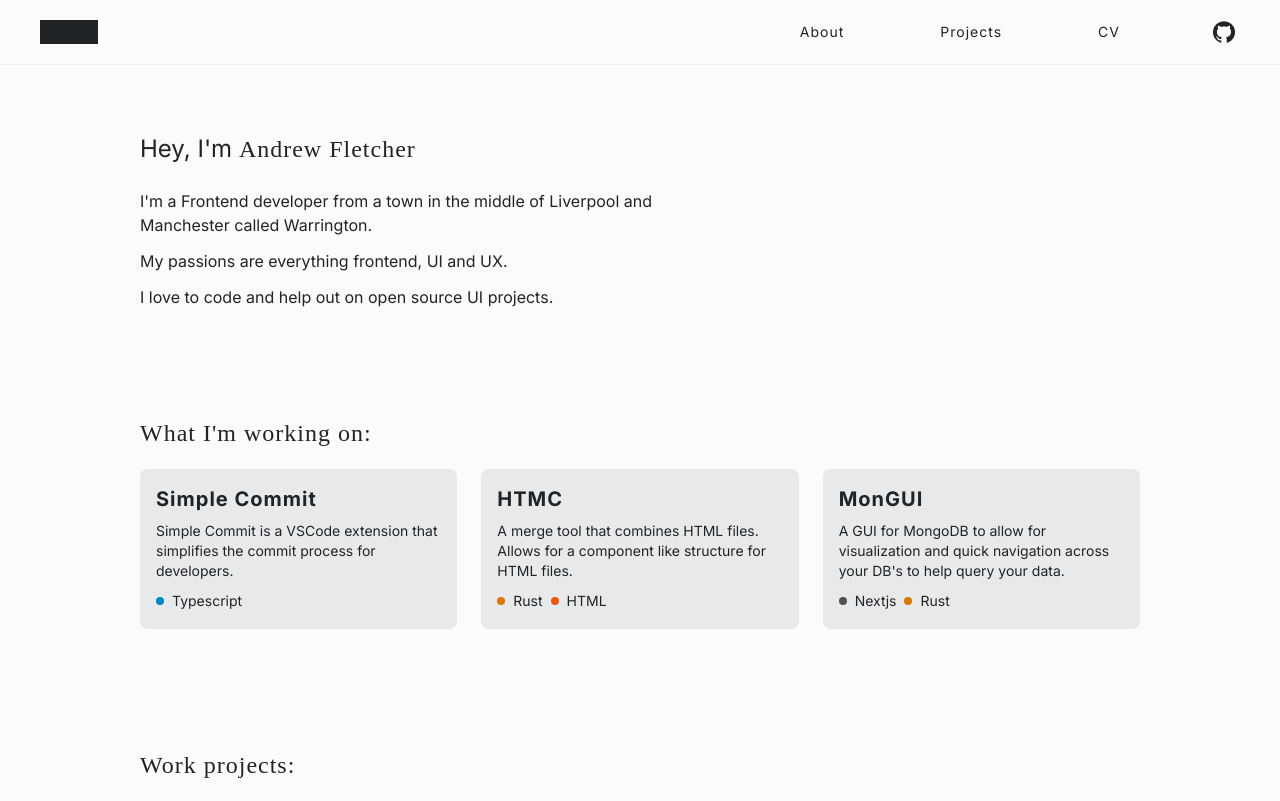
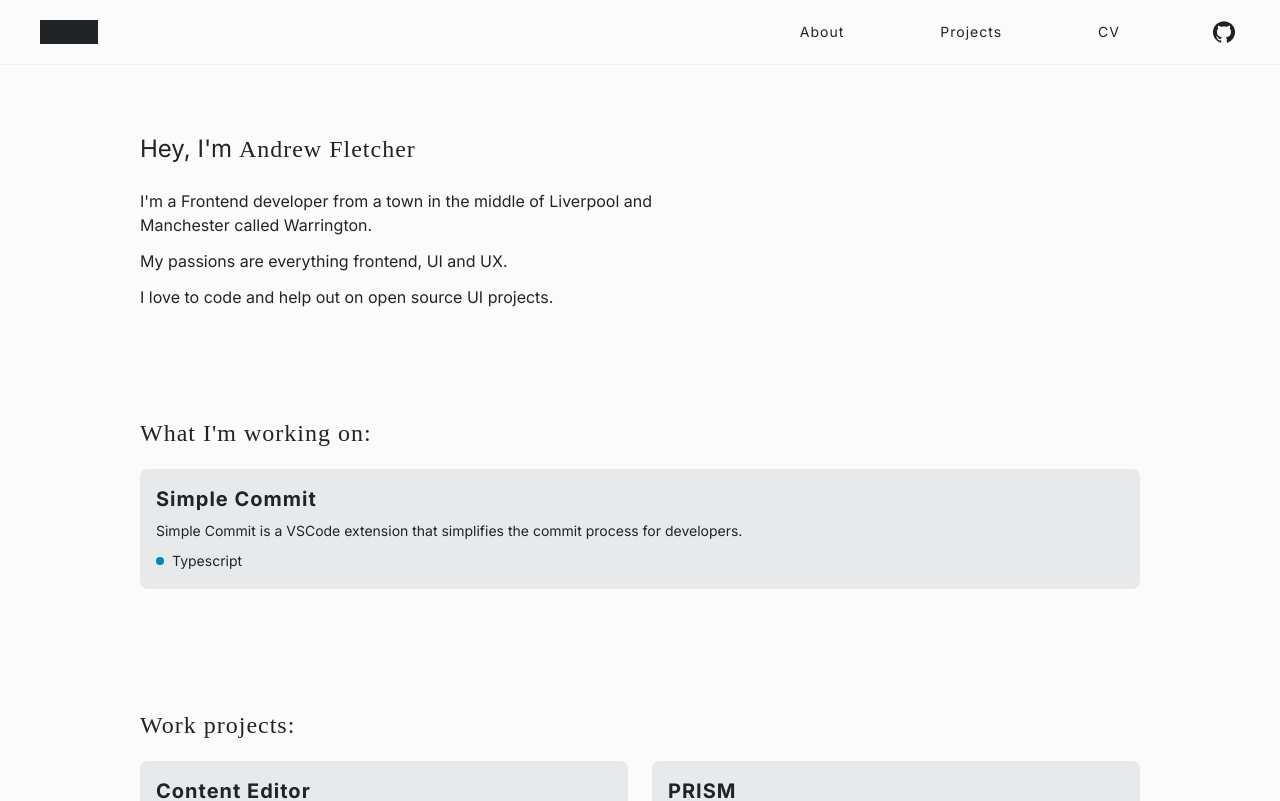
Before and after one commit to fletch-r/personal, a React (Vite) app: page / in a window 1280 px wide. Shown: the top 801 px of the page. Built offline with nearby package versions, Linux system fonts and the light colour scheme.

Commit message:
chore: :bulb:  - Comments for future me

```diff
--- a/src/pages/Home.tsx
+++ b/src/pages/Home.tsx
@@ -35,7 +35,13 @@ function Home() {
               <p className='text-sm'>Typescript</p>
             </div>
           </a>
-          <a href="/htmc" className="flex flex-1 justify-between gap-2 flex-col bg-oxford-main/10 hover:bg-transparent hover:bg-gradient-to-r hover:from-amber-600/10 hover:to-orange-600/10 p-4 rounded-lg">
+          {/*
+            TODO - Change below 2 projects to:
+              - Create React Interface: A npm package that you run in the console to get started on a new React UI Library.
+              - Documentation UI: A UI library built with CRI that is tailored to writing clean documentation.
+              - Simple Table: A fancy but Simple to use Table component. Ref: https://coyleandrew.medium.com/design-better-data-tables-4ecc99d23356
+          */}
+          {/* <a href="/htmc" className="flex flex-1 justify-between gap-2 flex-col bg-oxford-main/10 hover:bg-transparent hover:bg-gradient-to-r hover:from-amber-600/10 hover:to-orange-600/10 p-4 rounded-lg">
             <div className='flex flex-col gap-2'>
               <h4 className="text-xl font-bold">HTMC</h4>
               <p className="text-sm">A merge tool that combines HTML files. Allows for a component like structure for HTML files.</p>
@@ -58,7 +64,7 @@ function Home() {
               <div className="w-2 h-2 bg-amber-600 rounded-full"></div>
               <p className='text-sm'>Rust</p>
             </div>
-          </a>
+          </a> */}
         </div>
       </div>
 
```
